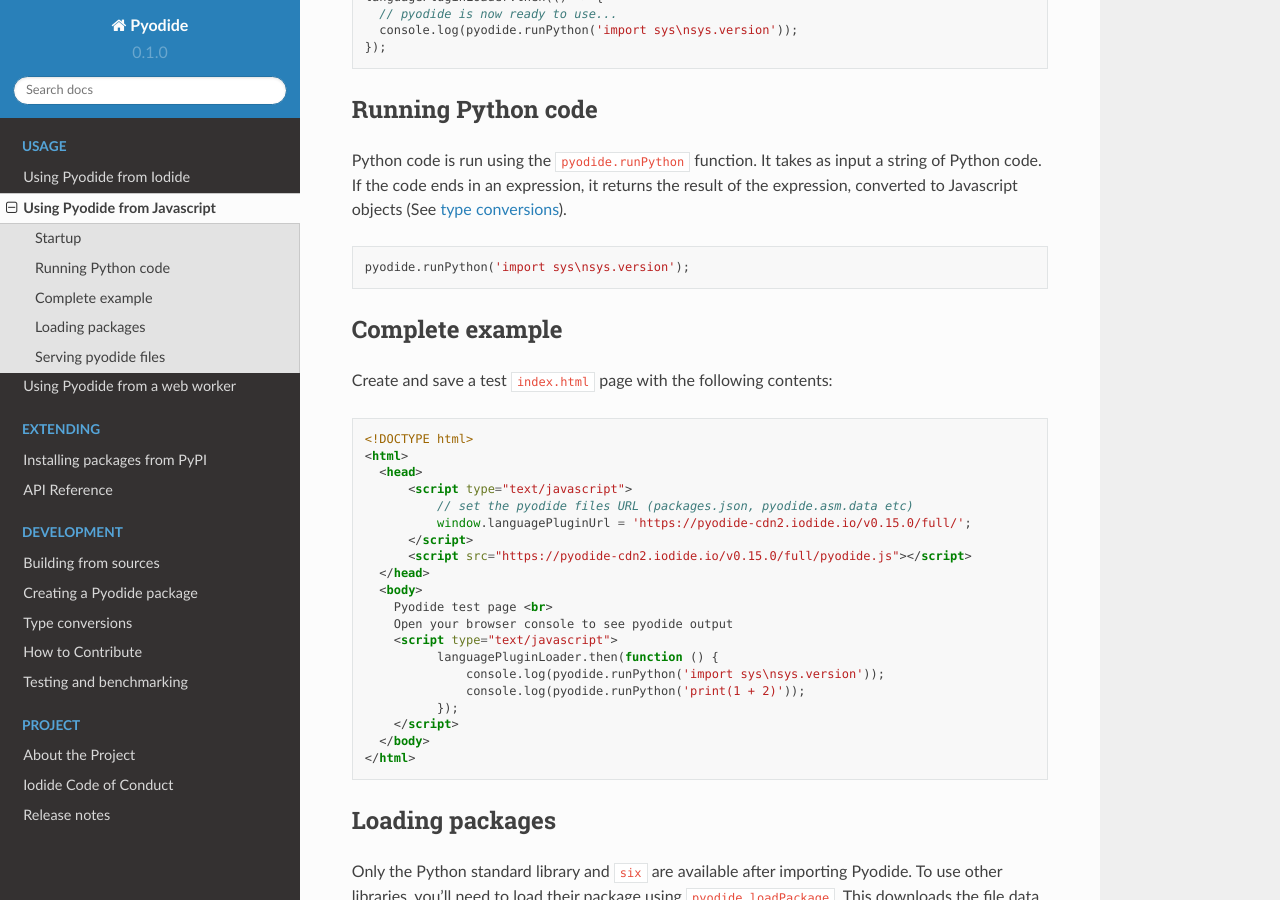
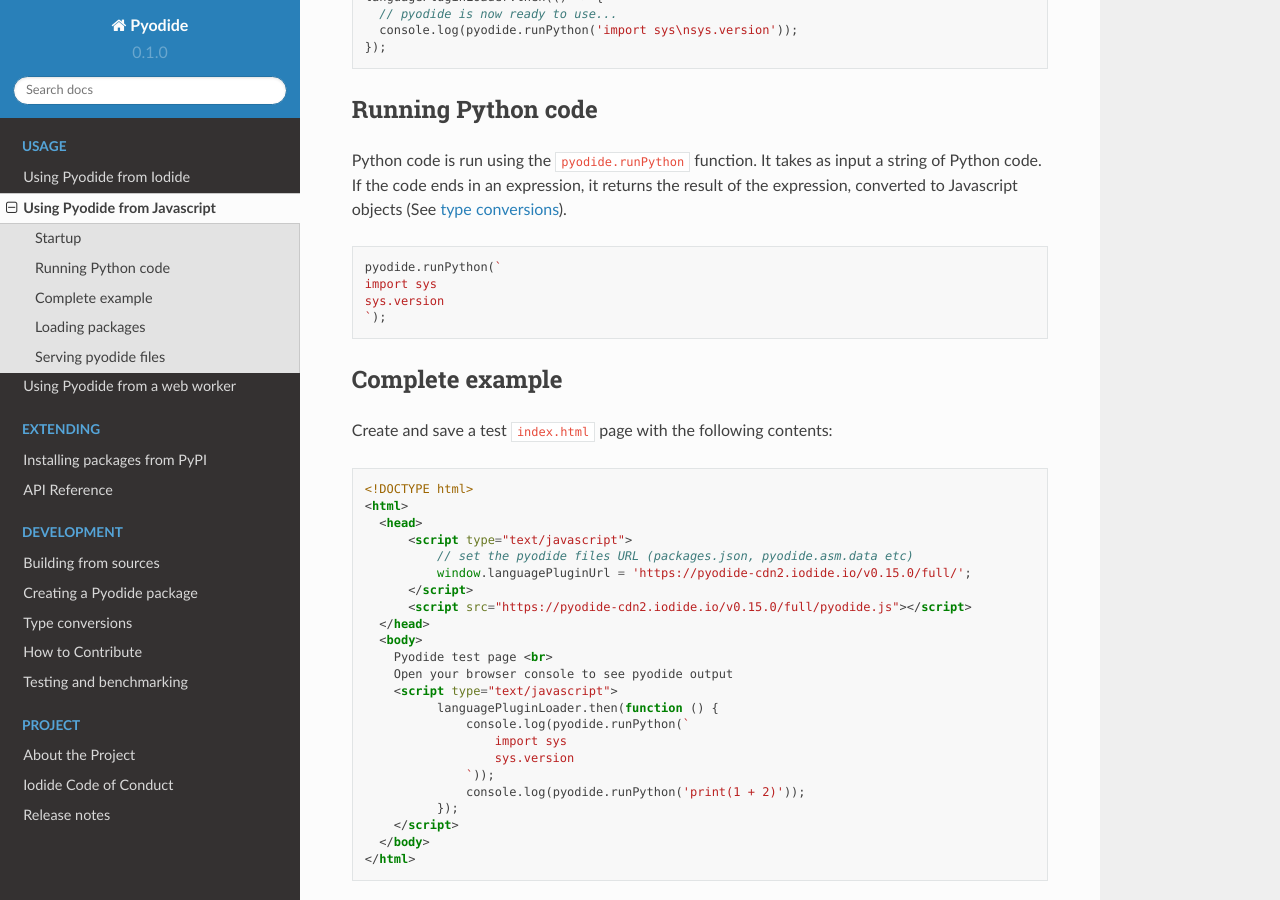
Before and after one commit to pyodide/pyodide, a Sphinx documentation site: the page built from docs/using_pyodide_from_javascript.md, in a window 1280 px wide and 900 px high, scrolled down 629 px. Built offline with Sphinx 7.4.7 and the Read the Docs theme 2.0.0, drawn with Linux system fonts in a browser that asks for light colours; the version number is read from the project's files by our own code.

Commit message:
DOCS: Change docs to use "`" js string to allow nicer python formatting

````diff
--- a/docs/using_pyodide_from_javascript.md
+++ b/docs/using_pyodide_from_javascript.md
@@ -37,7 +37,10 @@
 conversions](type_conversions.md)).
 
 ```javascript
-pyodide.runPython('import sys\nsys.version');
+pyodide.runPython(`
+import sys
+sys.version
+`);
 ```
 
 ## Complete example
@@ -58,7 +61,10 @@
     Open your browser console to see pyodide output
     <script type="text/javascript">
           languagePluginLoader.then(function () {
-              console.log(pyodide.runPython('import sys\nsys.version'));
+              console.log(pyodide.runPython(`
+                  import sys
+                  sys.version
+              `));
               console.log(pyodide.runPython('print(1 + 2)'));
           });
     </script>
````
